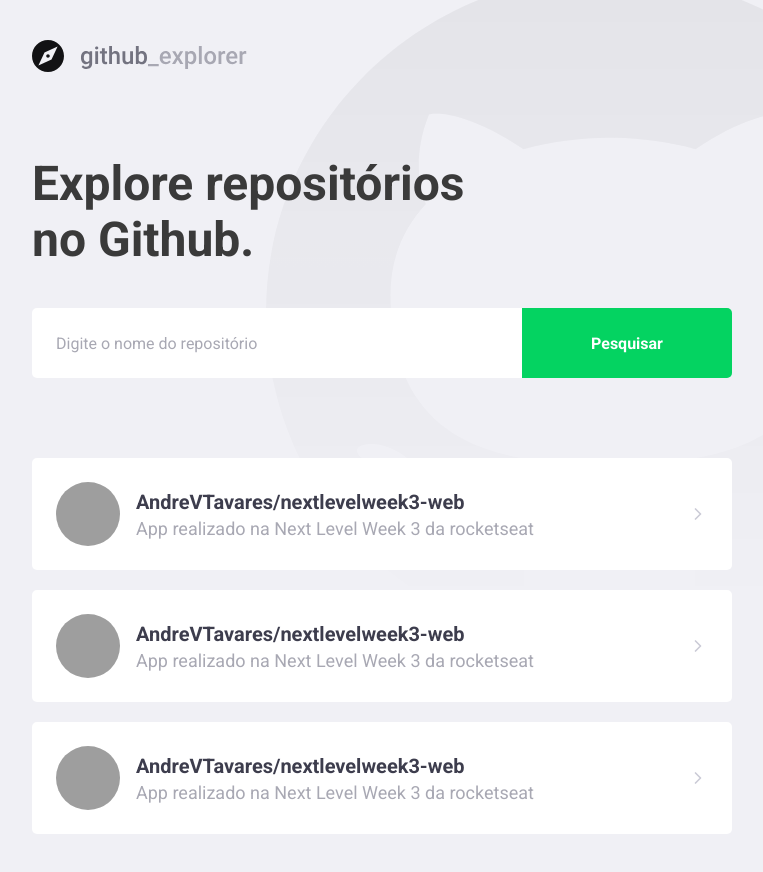
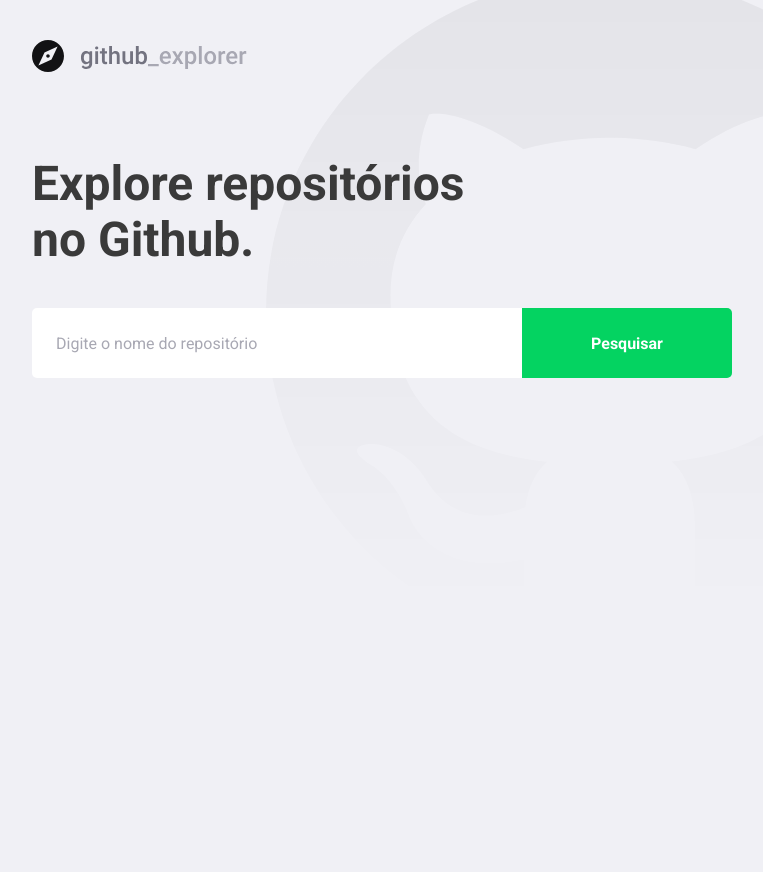
Before and after one commit to AndreVTavares/nivel3-gostack14-github-explorer, a React (Create React App) app: page / in a window 1280 px wide. Shown: the whole page, without its empty margins (148-911 px from the left). After the commit the page ends 800 px from the top, so only its background shows below. Built offline with nearby package versions, Linux system fonts and the light colour scheme; grey boxes are pictures that could not be loaded.

Commit message:
Connecting the github API and showing repositories

```diff
--- a/package.json
+++ b/package.json
@@ -10,6 +10,7 @@
     "@types/node": "^12.0.0",
     "@types/react": "^16.9.53",
     "@types/react-dom": "^16.9.8",
+    "axios": "^0.21.0",
     "polished": "^4.0.3",
     "react": "^17.0.1",
     "react-dom": "^17.0.1",
--- a/src/pages/Dashboard/index.tsx
+++ b/src/pages/Dashboard/index.tsx
@@ -1,55 +1,69 @@
-import React from 'react';
+import React, { useState, FormEvent } from 'react';
 import { FiChevronRight } from 'react-icons/fi';
+
+import api from '../../services/api';
 
 import logoImg from '../../assets/logo.svg';
 
 import { Title, Form, Repositories } from './styles';
 
-const Dashboard: React.FC = () => (
+interface Repository {
+  full_name: string;
+  description: string;
+  owner: {
+    login: string;
+    avatar_url: string;
+  };
+}
+
+const Dashboard: React.FC = () => {
+  const [repositories, setRepositories] = useState<Repository[]>([]);
+  const [newRepo, setNewRepo] = useState('');
+
+  async function handleAddRepository(
+    event: FormEvent<HTMLFormElement>,
+  ): Promise<void> {
+    event.preventDefault();
+
+    const response = await api.get<Repository>(`repos/${newRepo}`);
+
+    const repository = response.data;
+
+    setRepositories([...repositories, repository]);
+    setNewRepo('');
+  }
+
+  return (
     <>
       <img src={logoImg} alt="github explorer" />
       <Title>Explore repositórios no Github.</Title>
 
-    <Form>
-      <input type="text" placeholder="Digite o nome do repositório" />
+      <Form onSubmit={handleAddRepository}>
+        <input
+          type="text"
+          placeholder="Digite o nome do repositório"
+          value={newRepo}
+          onChange={e => setNewRepo(e.target.value)}
+        />
         <button type="submit"> Pesquisar </button>
       </Form>
 
       <Repositories>
-      <a href="teste">
+        {repositories.map(repository => (
+          <a key={repository.full_name} href="teste">
             <img
-          src="https://avatars2.githubusercontent.com/u/31252029?s=460&u=f18e74c573f5755d6d266c06af0809c2ab52d526&v=4"
-          alt=""
+              src={repository.owner.avatar_url}
+              alt={repository.owner.login}
             />
             <div>
-          <strong>AndreVTavares/nextlevelweek3-web</strong>
-          <p>App realizado na Next Level Week 3 da rocketseat</p>
+              <strong>{repository.full_name}</strong>
+              <p>{repository.description}</p>
             </div>
             <FiChevronRight size={20} />
           </a>
-      <a href="teste">
-        <img
-          src="https://avatars2.githubusercontent.com/u/31252029?s=460&u=f18e74c573f5755d6d266c06af0809c2ab52d526&v=4"
-          alt=""
-        />
-        <div>
-          <strong>AndreVTavares/nextlevelweek3-web</strong>
-          <p>App realizado na Next Level Week 3 da rocketseat</p>
-        </div>
-        <FiChevronRight size={20} />
-      </a>
-      <a href="teste">
-        <img
-          src="https://avatars2.githubusercontent.com/u/31252029?s=460&u=f18e74c573f5755d6d266c06af0809c2ab52d526&v=4"
-          alt=""
-        />
-        <div>
-          <strong>AndreVTavares/nextlevelweek3-web</strong>
-          <p>App realizado na Next Level Week 3 da rocketseat</p>
-        </div>
-        <FiChevronRight size={20} />
-      </a>
+        ))}
       </Repositories>
     </>
   );
+};
 export default Dashboard;
--- /dev/null
+++ b/src/services/api.ts
@@ -0,0 +1,7 @@
+import axios from 'axios';
+
+const api = axios.create({
+  baseURL: 'https://api.github.com',
+});
+
+export default api;
```
Also changed, not shown: 1 other file (tests, documents, lock files or other folders). Lines whose indentation alone changed are shown as unchanged.
